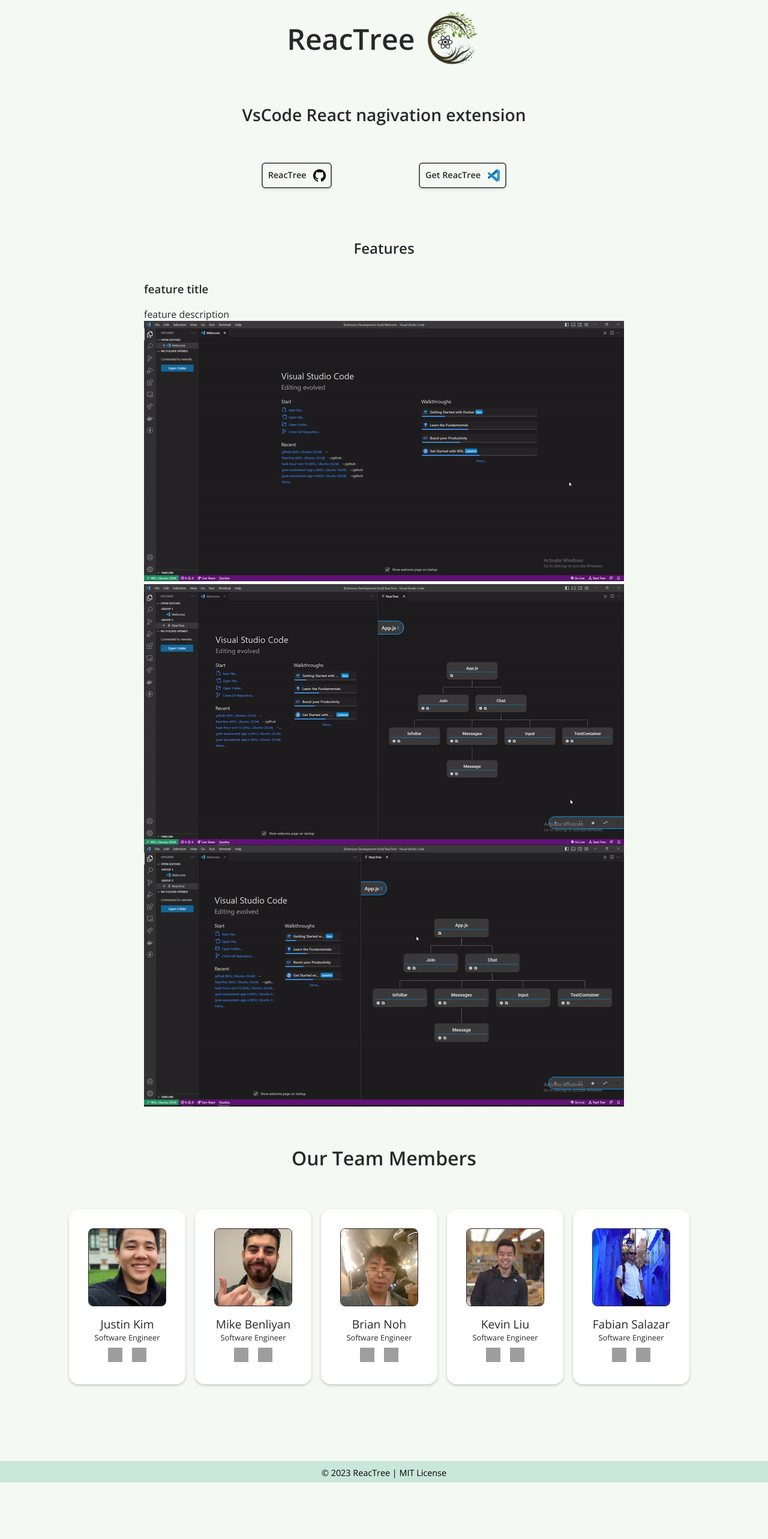
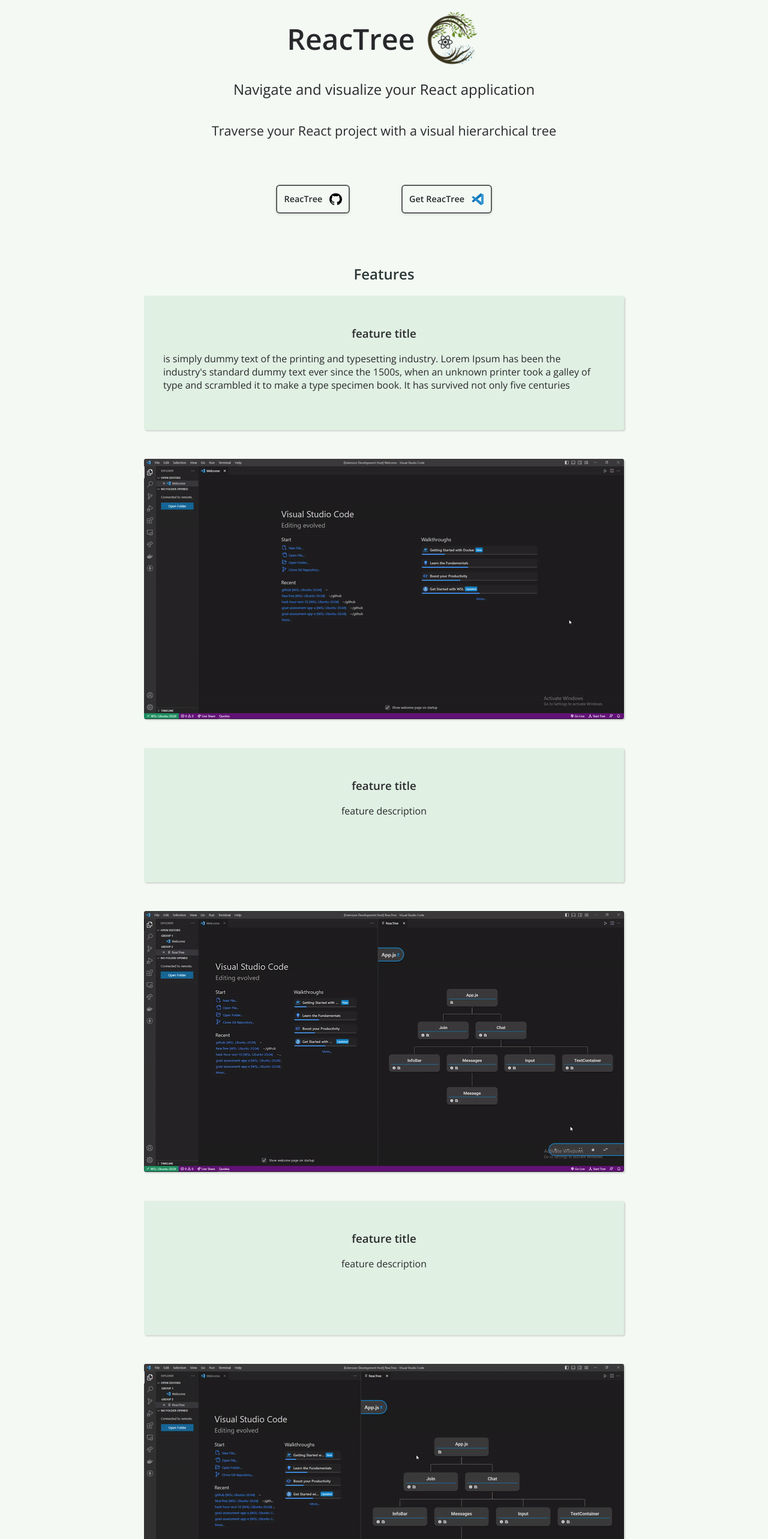
Before and after one commit to oslabs-beta/ReacTree, a React app in the folder website/: page / in a window 1280 px wide. Shown: the part 160-2726 px from the top of the page at 60% size. Before the commit the page ends 2632 px from the top, so only its background shows below. Built offline with nearby package versions, Linux system fonts and the light colour scheme; grey boxes are pictures that could not be loaded.

Commit message:
updated website with gifs and css
Co-authored-by: justin27kim <justin27kim@users.noreply.github.com>

```diff
--- a/website/src/components/MainBody.jsx
+++ b/website/src/components/MainBody.jsx
@@ -12,7 +12,11 @@ const MainBody = () => {
         <h1>ReacTree
           <img className='reactree-logo' src={ReacTree}></img>
         </h1>
-        <h3>VsCode React nagivation extension</h3>
+        <p className='sub-title'>Navigate and visualize your React application</p>
+        <br></br>
+        <p className='reactree-intro'>
+          Traverse your React project with a visual hierarchical tree
+        </p>
         <br></br>
         <div className='get-reactree'>
           <a className='get-button' href='https://marketplace.visualstudio.com/'>ReacTree
@@ -23,6 +27,7 @@ const MainBody = () => {
           </a>
         </div>
       </div>
+
       <div className='features-main'>
         <h2>Features</h2>
         <div className='feature'>
@@ -30,15 +35,31 @@ const MainBody = () => {
             <div className='feature-title'>
               <h3>feature title</h3>
             </div>
-            <div className='feature-description'>feature description</div>
+            <div className='feature-description'>is simply dummy text of the printing and typesetting industry. Lorem Ipsum has been the industry's standard dummy text ever since the 1500s, when an unknown printer took a galley of type and scrambled it to make a type specimen book. It has survived not only five centuries</div>
           </div>
           <img className='feature-image' src={LaunchPropsOpenFiles} alt="Launch reactree, show props, open files gif"/>
         </div>
 
+        <div className='feature'>
+          <div className='feature-text'>
+            <div className='feature-title'>
+              <h3>feature title</h3>
+            </div>
+            <div className='feature-description'>feature description</div>
+          </div>
+          <img className='feature-image' src={NavbarControls} alt="Nav-bar controls gif"/>
+        </div>
 
+        <div className='feature'>
+          <div className='feature-text'>
+            <div className='feature-title'>
+              <h3>feature title</h3>
+            </div>
+            <div className='feature-description'>feature description</div>
+          </div>
+          <img className='feature-image' src={Themes} alt="Themes gif"/>
+        </div>
 
-        <img src={NavbarControls} alt="Nav-bar controls gif"/>
-        <img src={Themes} alt="Themes gif"/>
       </div>
     </div>
 
--- a/website/src/styles.css
+++ b/website/src/styles.css
@@ -44,11 +44,6 @@ nav {
   transform: translateY(1px);
 }
 
-.logo-main h1 {
-  display: flex;
-  align-items: center;
-}
-
 .reactree-logo {
   padding-left: 0.3em;
   width: 6rem;
@@ -72,8 +67,26 @@ nav {
   font-size: 1.5em;
 }
 
+.logo-main h1 {
+  display: flex;
+  align-items: center;
+}
+
+.sub-title {
+  font-size: 1em;
+  font-weight: 500;
+  margin-top: -0.5em;
+}
+
+.reactree-intro {
+  font-size: 0.9em;
+  font-weight: 300;
+  margin-top: -0.9em;
+  margin-bottom: 2em;
+}
+
 .get-reactree {
-  width: 17em;
+  width: 15em;
   display: flex;
   justify-content: space-between;
 }
@@ -84,7 +97,7 @@ nav {
   color: #28282B;
   font-size: 0.6em;
   font-weight: 600;
-  padding: 0.6em;
+  padding: 0.8em;
   border: 2px solid #28282bbd;
   border-radius: 6px;
   transition: 0.1s;
@@ -117,18 +130,53 @@ nav {
   color: #28282B;
 }
 
+.feature {
+  display: flex;
+  justify-content: center;
+  align-items: center;
+  flex-wrap: wrap;
+  gap: 3rem;
+  margin-bottom: 3rem;
+}
+.features-main h2 {
+  color: #2B3735;
+}
+.feature-text {
+  display: flex;
+  flex-direction: column;
+  align-items: center;
+  background: #e0f0e3;
+  border-radius: 0.2rem;
+  box-shadow: rgba(0, 0, 0, 0.15) 1.95px 1.95px 2.6px;
+  width: 20em;
+  height: 23.2em;
+  padding: 2em;
+}
+
+.feature-image {
+  box-shadow: rgba(0, 0, 0, 0.15) 1.95px 1.95px 2.6px;
+  border-radius: 0.2rem;
+}
+
+@media only screen and (max-width: 1418px) {
+  .feature-text {
+    height: 10em;
+    width: 46em;
+  }
+}
 
 .team {
-  margin-top: 5%;
-  margin-bottom: 10%;
+  margin-top: 8em;
+  margin-bottom: 8em;
+  box-shadow: 0 2px 4px 0 rgba(0,0,0,.1);
 }
 
 .team h2{
   display: flex;
   justify-content: center;
-  font-size: 2em;
+  font-size: 2.8em;
   color: #28282B;
-  margin-bottom: 5%;
+  margin-bottom: 2em;
 }
 
 .team-members {
@@ -142,24 +190,27 @@ nav {
   justify-content: center;
   align-items: center;
   background: white;
-  padding: 2rem;
-  border-radius: 1rem;
-  margin-right: 1em;
+  padding: 1.7rem;
+  border-radius: 0.5rem;
+  margin-right: 1.5em;
   box-shadow: 0 2px 4px 0 rgba(0,0,0,.2);
 }
 
 .member-name {
   color: #28282B;
   font-size: 1.2rem;
-  margin-top: 1rem;
+  font-weight: 600;
+  margin-top: 0.3rem;
 }
 
 .member-title {
   color:#28282B;
-  font-weight: 400;
-  font-size: 0.8rem
+  font-weight: 500;
+  font-size: 0.85rem;
+  padding-top: 0.3em;
+  padding-bottom: 0.3em;
+}
 
-}
 .member-photo {
     width: 8rem;
     height: 8rem;
@@ -195,4 +246,5 @@ nav {
   padding-bottom: 0.5em;
   font-size: 0.9em;
   background-color: #a7d7c58e;
+  font-weight: 500;
 }
```
